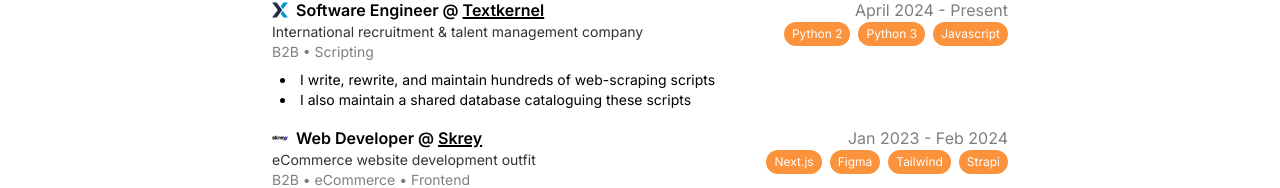
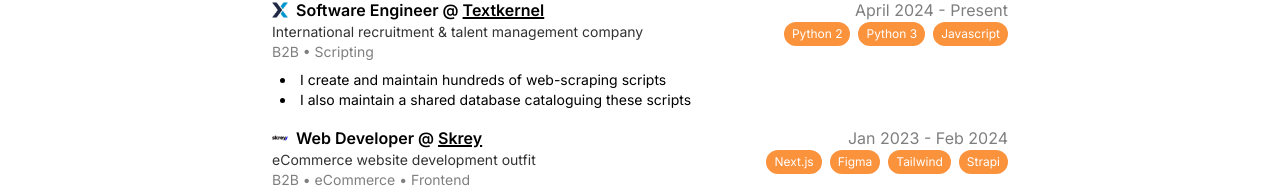
Before and after one commit to metabismuth/cv, a Next.js app: page / in a window 1280 px wide. Shown: the part 254-442 px from the top of the page. Built offline with nearby package versions, Linux system fonts and the light colour scheme.

Commit message:
better wording

```diff
--- a/src/app/page.tsx
+++ b/src/app/page.tsx
@@ -43,7 +43,7 @@ export default function Home() {
               companyTags={["B2B", "Scripting"]}
               techTags={["Python 2", "Python 3", "Javascript"]}
               bullets={[
-                "I write, rewrite, and maintain hundreds of web-scraping scripts",
+                "I create and maintain hundreds of web-scraping scripts",
                 "I also maintain a shared database cataloguing these scripts"
               ]}
             />
```
